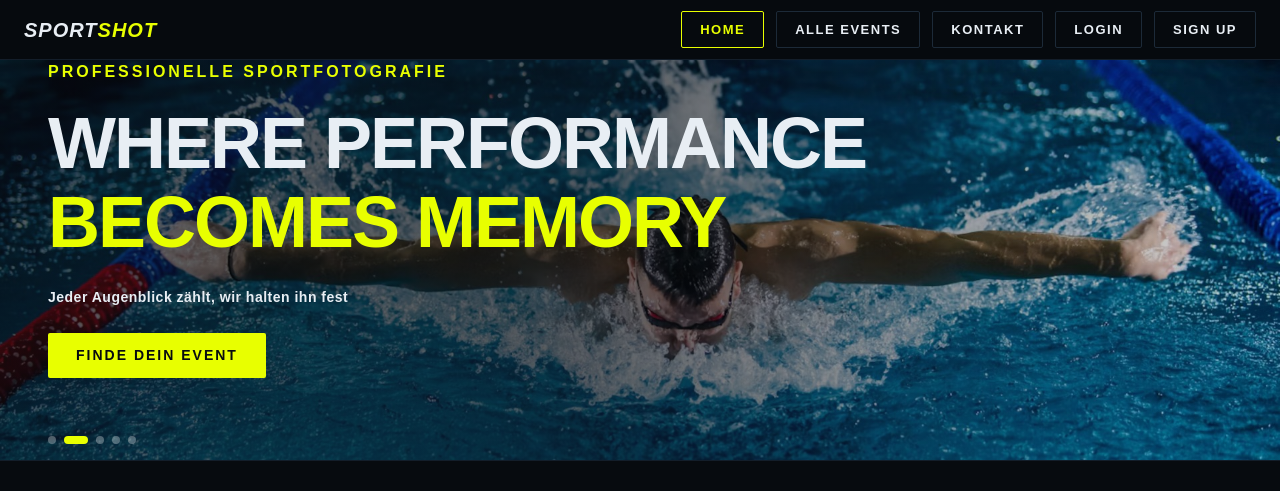
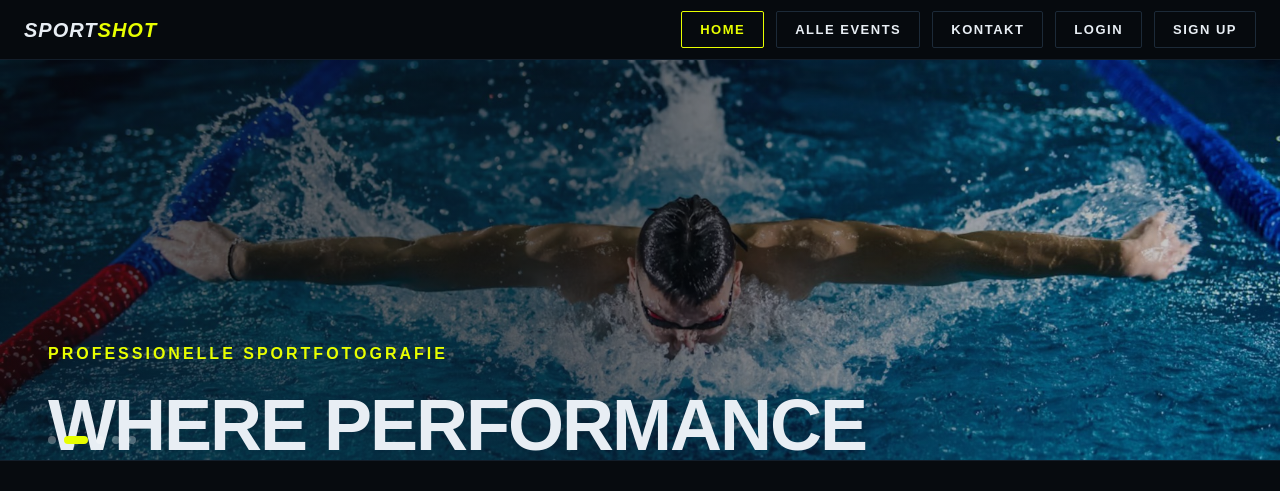
Before and after one commit to 90focus/90focus, a Next.js app: page / in a window 1280 px wide. Shown: the top 491 px of the page. Built offline with nearby package versions, Linux system fonts and the light colour scheme; no server answers; the database is empty.

Commit message:
Hero-Text Positionierung korrigiert

```diff
--- a/app/page.tsx
+++ b/app/page.tsx
@@ -71,7 +71,7 @@ const fetchEvents = async () => {
           <div style={{ position: "absolute", inset: 0, background: "linear-gradient(135deg, #0d1219 0%, #131e2a 100%)" }} />
         )}
 <div style={{ position: "absolute", inset: 0, background: "linear-gradient(to right, rgba(7,11,15,0.65) 45%, rgba(7,11,15,0.15) 100%)" }} />
-<div style={{ position: "relative", zIndex: 2, height: "100%", display: "flex", flexDirection: "column", justifyContent: "flex-start", paddingTop: "22%", padding: "0 48px" }}>
+<div style={{ position: "relative", zIndex: 2, height: "100%", display: "flex", flexDirection: "column", justifyContent: "flex-start", padding: "0 48px", paddingTop: "22%" }}>
           <div style={{ color: "#e8ff00", fontSize: 16, fontWeight: 800, letterSpacing: 3, textTransform: "uppercase", marginBottom: 20 }}>
             PROFESSIONELLE SPORTFOTOGRAFIE
           </div>
```
